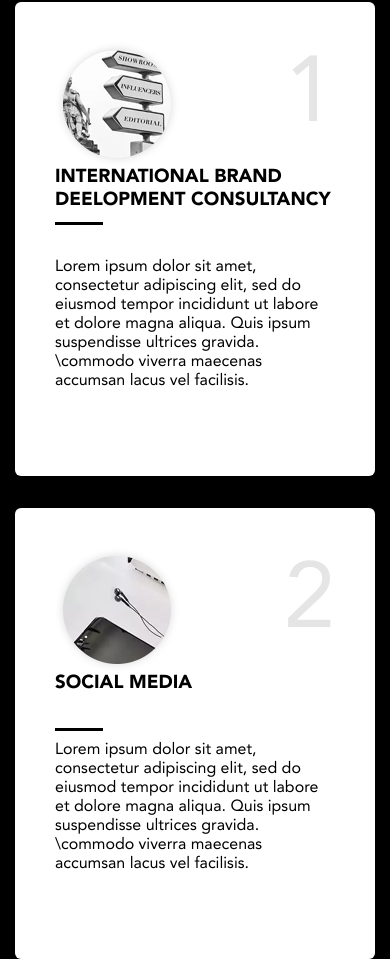
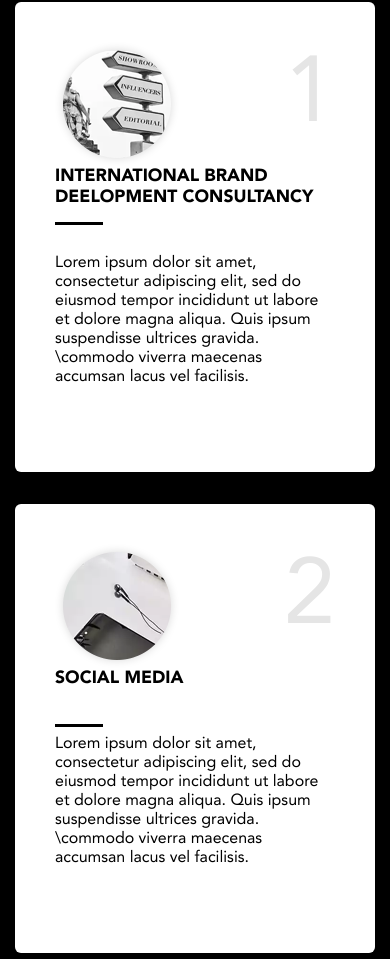
Before and after one commit to DevAttaKhan/L-ADRESSE, a plain HTML site: page index.html in a window 390 px wide. Shown: the part 2800-3759 px from the top of the page. Drawn offline with Linux system fonts and the light colour scheme.

Commit message:
changed font size of our services heading

```diff
--- a/css/main.css
+++ b/css/main.css
@@ -269,6 +269,7 @@ OUR SERVCES
 }
 .services-box__heading {
   position: relative;
+  font-size: 15px;
 }
 
 .services-box__heading h3 {
@@ -535,6 +536,10 @@ input {
   .logo img {
     max-width: 72%;
   }
+  .services-box__heading {
+    position: relative;
+    font-size: 15px;
+  }
 }
 
 .shownav .nav-btn__icon {
```
